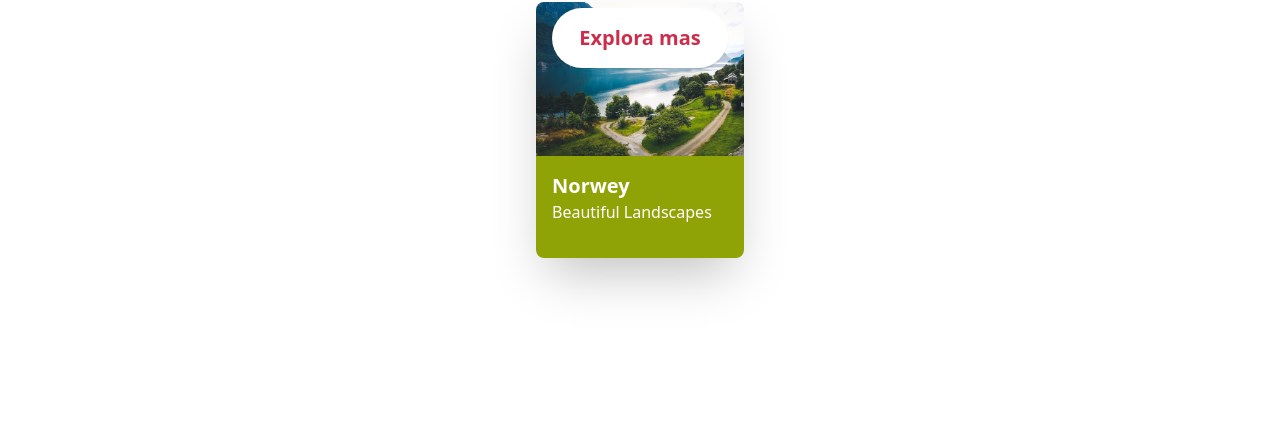
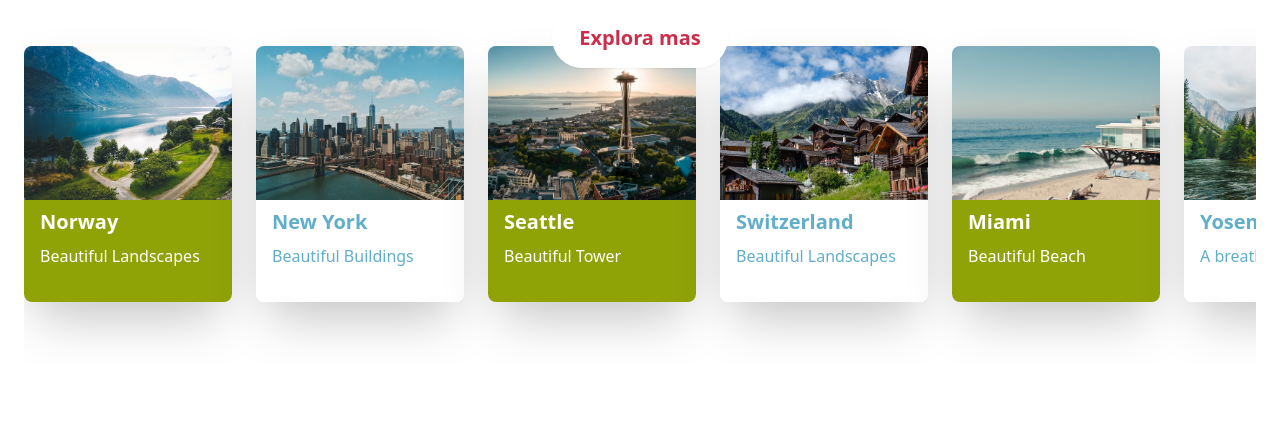
Before and after one commit to alexDev2808/tailwindCSS-travel, a website: page public/index.html in a window 1280 px wide. Shown: the part 378-800 px from the top of the page. Drawn offline with Linux system fonts and the light colour scheme.

Commit message:
Creando la seccion de recomendados, agregando el plugin scrollbar-hide

```diff
--- a/package.json
+++ b/package.json
@@ -17,6 +17,7 @@
     "postcss": "^8.4.21",
     "prettier": "^2.8.7",
     "prettier-plugin-tailwindcss": "^0.2.6",
+    "tailwind-scrollbar-hide": "^1.1.7",
     "tailwindcss": "^3.3.1"
   }
 }
--- a/public/index.html
+++ b/public/index.html
@@ -29,12 +29,50 @@
 
             </div>
         </div>
-        <div class="flex justify-center pt-20" id="recomendadas">
-            <div class="w-52 h-64 shadow-2xl rounded-lg">
-                <div class="w-full h-3/5 rounded-t-lg bg-norway bg-cover"></div>
-                <div class="w-full h-2/5 bg-secondary px-4 pt-4 rounded-b-lg">
-                    <p class="text-white font-bold text-xl">Norwey</p>
-                    <p class="text-white text-base">Beautiful Landscapes</p>
+        <div class="p-6" id="recomendados">
+            <p class="text-3xl font-semibold text-primary">Recomendados</p>
+            <div class="w-auto h-96 flex space-x-6 items-center overflow-x-auto overscroll-x-contain scrollbar-hide">
+                <div class="Card">
+                    <div class="Card--cover bg-norway"></div>
+                    <div class="Card--info">
+                        <p class="Card--info__title">Norway</p>
+                        <p class="Card--info__subtitle">Beautiful Landscapes</p>
+                    </div>
+                </div>
+                <div class="Card">
+                    <div class="Card--cover bg-new_york"></div>
+                    <div class="Card--info">
+                        <p class="Card--info__title">New York</p>
+                        <p class="Card--info__subtitle">Beautiful Buildings</p>
+                    </div>
+                </div>
+                <div class="Card">
+                    <div class="Card--cover bg-seattle"></div>
+                    <div class="Card--info">
+                        <p class="Card--info__title">Seattle</p>
+                        <p class="Card--info__subtitle">Beautiful Tower</p>
+                    </div>
+                </div>
+                <div class="Card">
+                    <div class="Card--cover bg-switzerland"></div>
+                    <div class="Card--info">
+                        <p class="Card--info__title">Switzerland</p>
+                        <p class="Card--info__subtitle">Beautiful Landscapes</p>
+                    </div>
+                </div>
+                <div class="Card">
+                    <div class="Card--cover bg-miami"></div>
+                    <div class="Card--info">
+                        <p class="Card--info__title">Miami</p>
+                        <p class="Card--info__subtitle">Beautiful Beach</p>
+                    </div>
+                </div>
+                <div class="Card">
+                    <div class="Card--cover bg-yosemite"></div>
+                    <div class="Card--info">
+                        <p class="Card--info__title">Yosemite</p>
+                        <p class="Card--info__subtitle">A breathe</p>
+                    </div>
                 </div>
             </div>
         </div>
--- a/src/css/tailwind.css
+++ b/src/css/tailwind.css
@@ -1,3 +1,29 @@
 @tailwind base;
 @tailwind components;
 @tailwind utilities;
+
+.Card{
+    @apply w-52 h-64 shadow-2xl rounded-lg flex-none overflow-hidden;
+}
+.Card--cover {
+    @apply w-full h-3/5 bg-cover;
+}
+.Card--info {
+    @apply w-full h-2/5 bg-secondary;
+}
+.Card--info__title {
+    @apply text-white font-bold text-xl px-4 py-2;
+}
+.Card--info__subtitle {
+    @apply text-white text-base px-4;
+}
+.Card:nth-child(even)
+.Card--info {
+    @apply bg-white;
+}
+.Card:nth-child(even)
+.Card--info__title,
+.Card:nth-child(even)
+.Card--info__subtitle {
+    @apply text-tertiary;
+}
--- a/tailwind.config.js
+++ b/tailwind.config.js
@@ -53,6 +53,7 @@ module.exports = {
     require('@tailwindcss/forms'),
     require('@tailwindcss/typography'),
     require('@tailwindcss/aspect-ratio'),
-    require('prettier-plugin-tailwindcss')
+    require('prettier-plugin-tailwindcss'),
+    require('tailwind-scrollbar-hide'),
   ],
 }
```
Also changed, not shown: public/css/tailwind.css, 1 other file.
